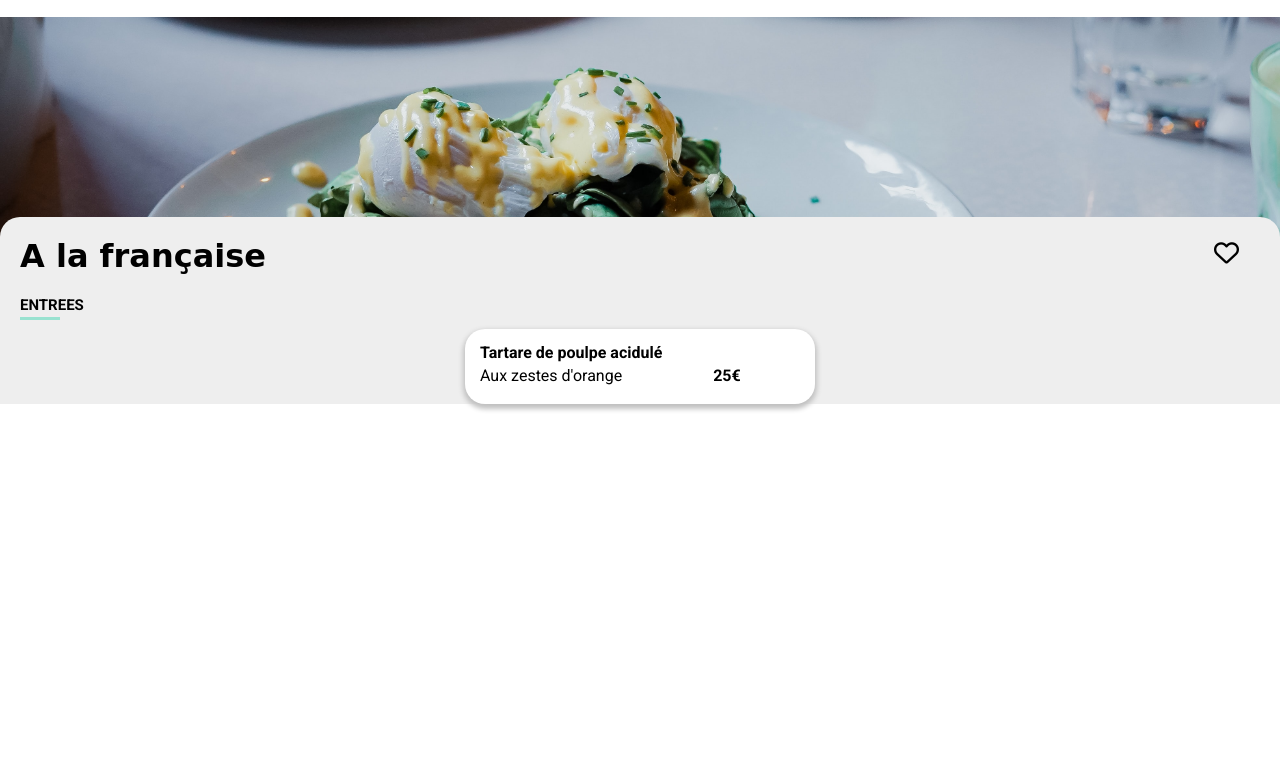
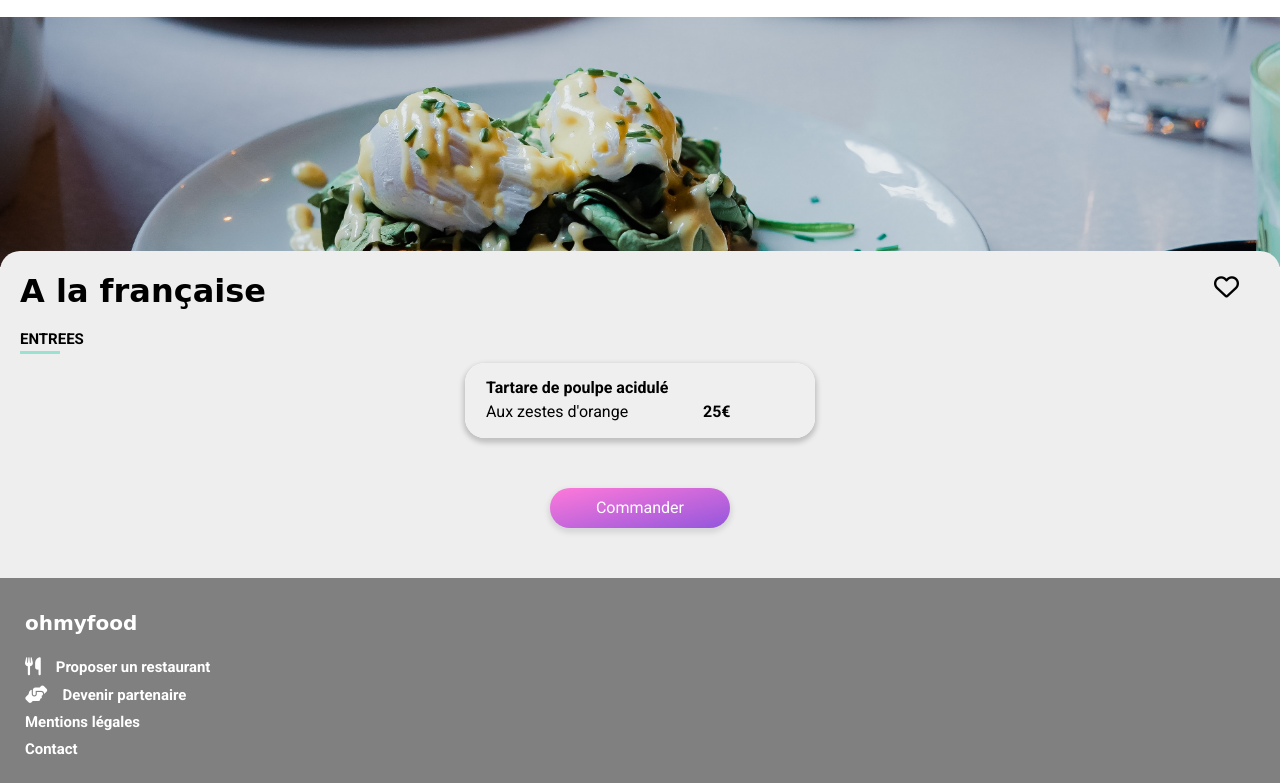
Before and after one commit to Frederic-K/Frederic-K.github.io, a website: page view/a_la_francaise.html in a window 1280 px wide. Shown: the part 57-840 px from the top of the page. Before the commit the page ends 800 px from the top, so only its background shows below. Drawn offline with Linux system fonts and the light colour scheme; a web font is replaced by a local one.

Commit message:
Test card check

```diff
--- a/sass/components/_card-check.scss
+++ b/sass/components/_card-check.scss
@@ -1,12 +1,15 @@
 .card__check {
-    width: 70px;
-    border: 0px;
+    width: 80px;
+    height: 100%;
+    display: flex;
+    justify-content: center;
+    align-items: center;
+    font-size: 20px;
+    color: white;
+    //border: 3px solid $colour-tertiary;
     border-top-right-radius: 20px;
     border-bottom-right-radius: 20px;
     background-color: $colour-tertiary;
-    cursor: pointer;
-    opacity: 0;
-   &:hover {
-    animation: card-check 500ms 0ms ease-in-out forwards;
-   }
+    transform: scaleX(0);
+    //transition: transform 1s;
 }
--- a/sass/components/_discover-btn.scss
+++ b/sass/components/_discover-btn.scss
@@ -3,7 +3,6 @@
     align-items: center;
     justify-content: center;
     color: white;
-
       &__btn {
         width: 210px;
         @include btn-explore;
@@ -11,7 +10,7 @@
         //box-shadow: 0px 3px 5px 2px #D7D7D9;
         position: relative;
         z-index: 1;
-        cursor: pointer;
+        //cursor: pointer;
         &:hover {
             &::after {
                 opacity: 1;
@@ -25,7 +24,7 @@
             right: 0;
             bottom: 0;
             left: 0;
-            background: radial-gradient(circle, lighten($colour-secondary, 5) 0%, darken($colour-secondary, 10) 100%);
+            background-image: radial-gradient(circle, lighten($colour-secondary, 5) 0%, darken($colour-secondary, 10) 100%);
             @include shadow-heavy;
             //box-shadow: 0px 3px 5px 2px #c1c1c1;
             opacity: 0;
--- /dev/null
+++ b/sass/components/_order-btn.scss
@@ -0,0 +1,19 @@
+.order {
+    width: 200px;
+    display: flex;
+    justify-content: center;
+    align-items: center;
+    padding-top: 50px;
+    color: white;
+    &__btn {
+        width: 180px;
+        @include btn-order;
+        @include shadow-light;
+        //cursor: pointer;
+        transition: background-image 1s;
+        &:hover {
+            @include shadow-heavy;
+            background-image: radial-gradient(circle, lighten($colour-secondary, 5) 0%, darken($colour-secondary, 10) 100%);
+        }
+    }
+}
--- a/sass/pages/_menus.scss
+++ b/sass/pages/_menus.scss
@@ -9,11 +9,11 @@
         font-size: 20px;
     }
 }
+
 .restaurant__card {
     width: 100%;
     display: flex;
     flex-direction: column;
-    position: relative;
     .restaurant__img {
         width: 100%;
         overflow: hidden;
@@ -27,8 +27,8 @@
         width: 100%;
         display: flex;
         flex-direction: column;
-        position: absolute;
-        top: 200px;
+        padding-bottom: 50px;
+        margin-top: -20px;
         border-top-left-radius: 20px;
         border-top-right-radius: 20px;
         background-color: #eeeeee;
@@ -73,6 +73,14 @@
             border-radius: $border-rad;
             @include shadow-heavy;
             background-color: white;
+            overflow: hidden;
+            &--btn {
+                width: 100%;
+                height: 100%;
+                margin: 0px;
+                display: flex;
+                border: transparent;
+                cursor: pointer;
                 .starter__meal {
                     width: 100%;
                     //height: 72px;
@@ -100,5 +108,14 @@
                     }
                 }
             }
+            .starter__card--btn:hover {
+                background-color: lighten($color: $colour-primary, $amount: 35);
+                .card__check {
+                    /*transform: scaleX(1);
+                    transform-origin: right;*/
+                    animation: card-check 1s 0s ease-in-out forwards;
                 }
             }
+        }
+    }
+}
--- a/sass/style.scss
+++ b/sass/style.scss
@@ -7,6 +7,6 @@
 
 @import "./layout/header", "./layout/footer";
 
-@import "./components/discover-btn", "./components/filter-btn", "./components/card-sticker", "./components/card-like", "./components/card-check";
+@import "./components/discover-btn", "./components/filter-btn", "./components/card-sticker", "./components/card-like", "./components/card-check", "./components/order-btn";
 
 @import "./pages/home", "./pages/menus";
--- a/sass/utils/_keyframes.scss
+++ b/sass/utils/_keyframes.scss
@@ -57,9 +57,20 @@
     }
 }
 @keyframes card-check {
+    from {
+        transform: scaleX(0);
+        transform: width(0px);
+        transform-origin: right;
+    }
+    to {
+        transform: scaleX(1);
+
+    }
+}
+/*@keyframes card-check {
     0% {
         transform: scaleX(0);
-        transform-origin: 100% 100%;
+        transform-origin: right;
     }
     25% {
         transform: scaleX(0.25);
@@ -72,10 +83,8 @@
     }
     100% {
         transform: scaleX(1);
-        opacity: 1;
     }
-
-}
+}*/
 
 /*@keyframes heart_drain-scale {
     0% {
--- a/sass/utils/_mixins.scss
+++ b/sass/utils/_mixins.scss
@@ -12,7 +12,19 @@
     border-radius: $border-rad;
     border: 0px;
     color: white;
-    background: linear-gradient(to bottom right, #FF79DA, #9356DC);
+    background-image: linear-gradient(to bottom right, #FF79DA, #9356DC);
+    @include shadow-light;
+    //box-shadow: 0px 3px 5px 2px #D7D7D9;
+    cursor: pointer;
+}
+
+@mixin btn-order {
+    height: 40px;
+    border-radius: $border-rad;
+    border: 0px;
+    color: white;
+    background-image: linear-gradient(to bottom right, #FF79DA, #9356DC);
+    //background-color: #9356DC;
     @include shadow-light;
     //box-shadow: 0px 3px 5px 2px #D7D7D9;
     cursor: pointer;
--- a/view/a_la_francaise.html
+++ b/view/a_la_francaise.html
@@ -21,11 +21,14 @@
                 <a href="../index.html"><i class="fa-solid fa-arrow-left"></i></a>
                 <img  class="header__logo" src="../img/logo/ohmyfood.png" alt="Logo ohmyfood">
             </header>
-            <main class="container">
+            <!--Carte du restaurant-->
+            <main class="container__menu">
+                <!--Bandeau restaurant-->
                 <section class="restaurant__card">
                     <div class="restaurant__img">
                         <img src="../img/restaurants/toa-heftiba-DQKerTsQwi0-unsplash.jpg" alt="A la française">
                     </div>
+                    <!--Carte du restaurant-->
                     <div class="restaurant__menu">
                         <div class="restaurant__name">
                             <h1>A la française</h1>
@@ -42,6 +45,7 @@
                                 <div class="starter__underline"></div>
                             </div>
                             <article class="starter__card">
+                                <button class="starter__card--btn">
                                     <div class="starter__meal">
                                         <h4 class="meal__title">Tartare de poulpe acidulé</h4>
                                         <div class="meal__subtitle">
@@ -49,14 +53,39 @@
                                             <div class="meal__price">25€</div>
                                         </div>
                                     </div>
-                                <button class="card__check">
+                                    <div class="card__check">
                                         <i class="fa-solid fa-circle-check"></i>
+                                    </div>
                                 </button>
                             </article>
+                        </div>
+                        <!--Bouton commander-->
+                        <div class="order">
+                            <button class="order__btn" type="button">Commander</button>
                         </div>
                     </div>
                 </section>
             </main>
+            <!--Footer-->
+            <footer class="footer">
+                <div class="footer__title">
+                    <h1>ohmyfood</h1>
+                </div>
+                <div class="footer__submit">
+                    <i class="fa-solid fa-utensils"></i>
+                    <h5>Proposer un restaurant</h5>
+                </div>
+                <div class="footer__partnership">
+                    <i class="fa-sharp fa-solid fa-handshake-angle"></i>
+                    <h5>Devenir partenaire</h5>
+                </div>
+                <div class="footer__legalnotice">
+                    <h5>Mentions légales</h5>
+                </div>
+                <div class="footer__contact">
+                    <a href="mailto:conntact@ohmyfood.fr"><h5>Contact</h5></a>
+                </div>
+            </footer>
         </div>
     </body>
 </html>
```
Also changed, not shown: index.html (+8 -8 lines), css/style.css, 1 other file. Lines whose indentation alone changed are shown as unchanged.
